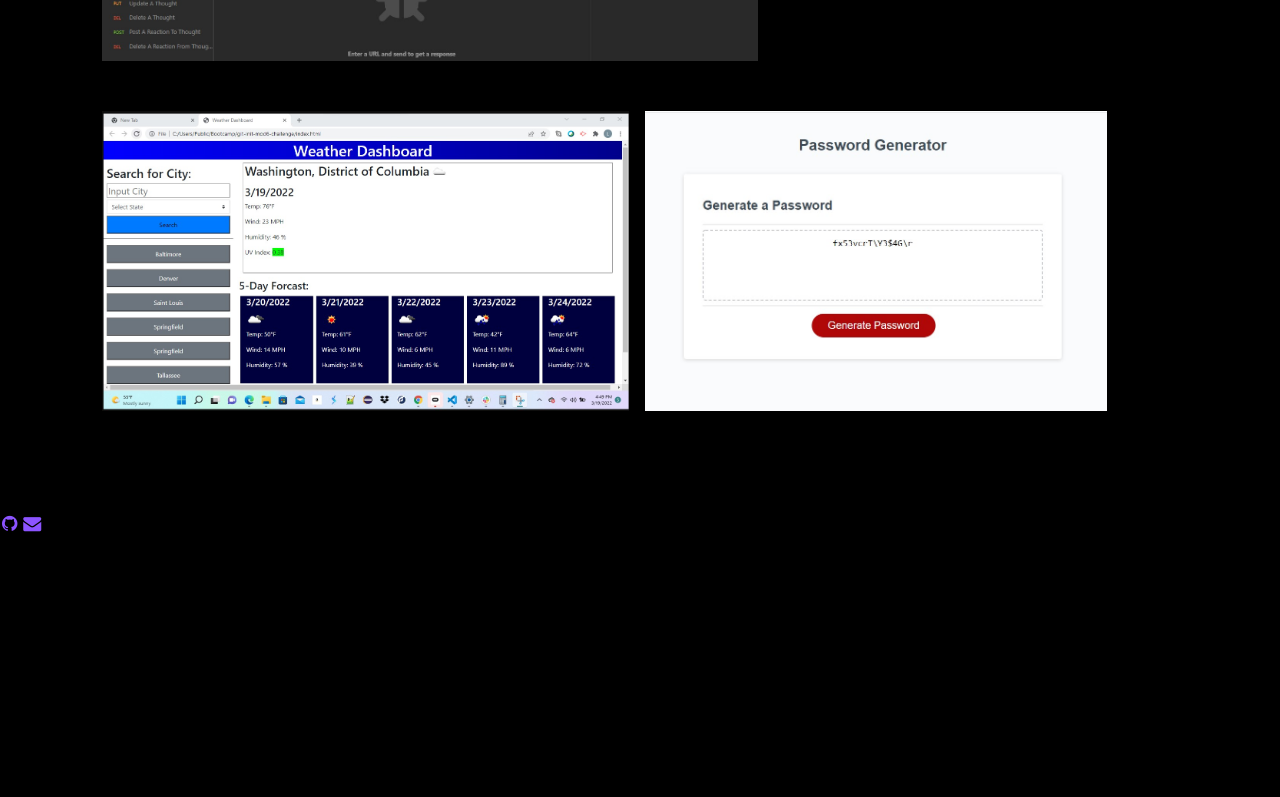
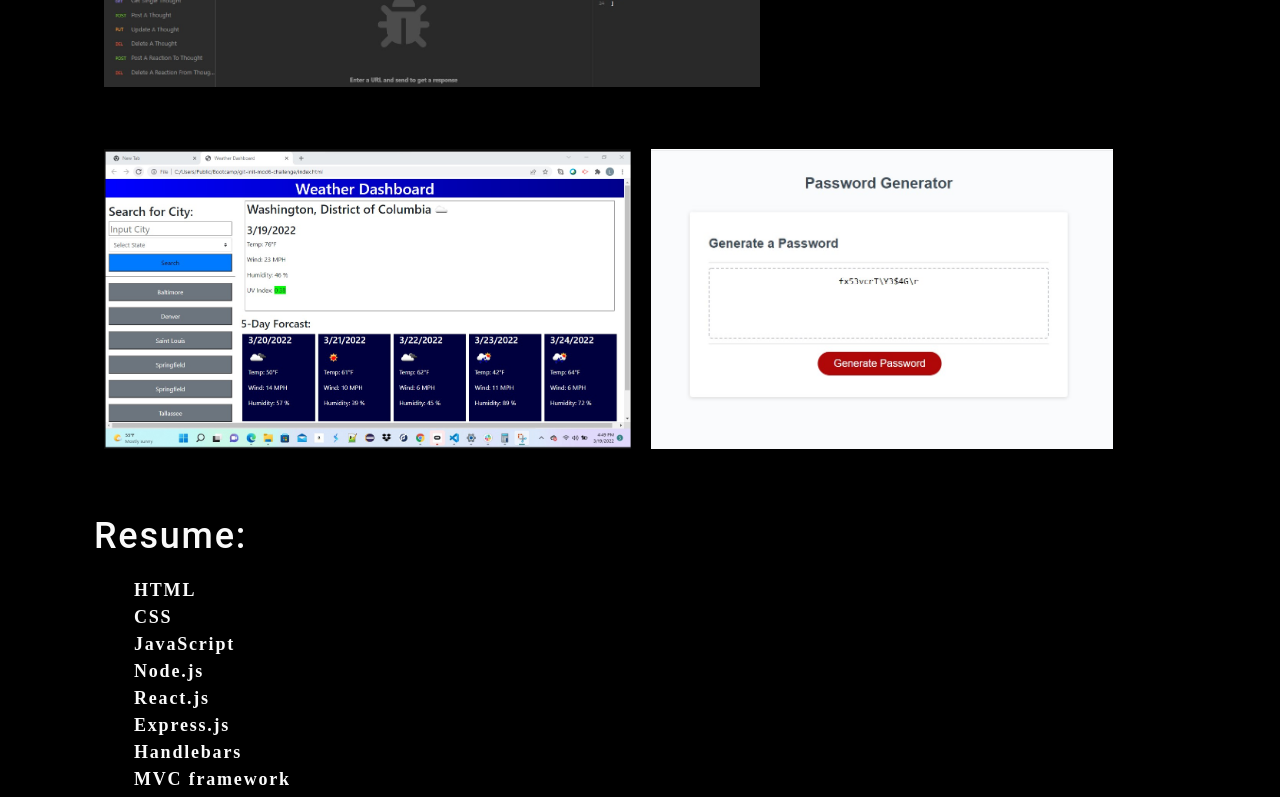
Before and after one commit to dolomiteson/total-rad-reactive-portfolio, a React (Create React App) app: page / in a window 1280 px wide. Shown: the part 2000-2797 px from the top of the page. Before the commit the page ends 2538 px from the top, so only its background shows below. Built offline with nearby package versions, Linux system fonts and the light colour scheme.

Commit message:
Create Resume compnent

```diff
--- a/src/App.js
+++ b/src/App.js
@@ -3,6 +3,7 @@ import React, { useState } from 'react';
 import Nav from './components/Nav';
 import About from './components/About';
 import Portfolio from './components/Portfolio';
+import Resume from './components/Resume';
 import ContactForm from './components/Contact';
 import Footer from './components/Footer';
 
@@ -32,6 +33,7 @@ function App() {
           <>
             <About currentCategory={currentCategory}></About>
             <Portfolio></Portfolio>
+            <Resume></Resume>
           </>
         ) : (
           <ContactForm></ContactForm>
--- a/src/components/About/index.js
+++ b/src/components/About/index.js
@@ -8,7 +8,7 @@ function About() {
       <div>
         <p>
           I am a SDET involved in the tech indrustry for the last 6 years. I am aspiring to transition completely
-          into software development. I have a degree in Softgware Development along with a certificate in Node applications.
+          into software development. I have a degree in Software Development along with a certificate in Node applications.
           Please see Resume section for more details.
         </p>
         <p>
--- a/src/components/Contact/index.js
+++ b/src/components/Contact/index.js
@@ -36,7 +36,7 @@ function ContactForm() {
 
   return (
     <section>
-      <h1>Contact me</h1>
+      <h1>Contact Me:</h1>
       <form id="contact-form" onSubmit={handleSubmit}>
         <div>
           <label htmlFor="name">Name:</label>
--- a/src/components/Footer/index.js
+++ b/src/components/Footer/index.js
@@ -5,6 +5,7 @@ function Footer() {
     <footer>
       <a href="https://github.com/dolomiteson" target="_blank" rel="noreferrer" title="github"><i className="fa fa-github"></i></a>
       <a href="mailto: zimmerman.lucas@hotmail.com" target="_blank" rel="noreferrer" title="email"><i className="fa fa-envelope" ></i></a>
+      <a href="https://www.linkedin.com/in/lucas-zimmerman-7721a5120/" target="_blank" rel="noreferrer" title="linkedin"><i className="fa fa-linkedin" ></i></a>
     </footer>
   );
 }
--- a/src/components/Portfolio/index.js
+++ b/src/components/Portfolio/index.js
@@ -42,12 +42,14 @@ function Portfolio() {
       <div>
         <div className="flex-row">
           {projects.map((project, i) => (
+            <a href={project.link} target="_blank" rel="noreferrer">
               <img
                 src={require(`../../assets/page-pics/${i}.jpg`)}
                 alt={project.name}
                 className="img-thumbnail mx-1"
                 key={project.name}
               />
+            </a>
           ))}
         </div>
       </div>
--- a/src/components/Resume/index.js
+++ b/src/components/Resume/index.js
@@ -1,14 +1,41 @@
-import React from 'react';
+import React from "react";
 
 function Resume() {
-  return (
-    <section className="my-5">
-      <h1 id="resume">Resume:</h1>
-      <p>
-        Resume: Coming Soon!
-      </p>
-    </section>
-  );
+    const data = [
+        'HTML',
+        'CSS',
+        'JavaScript',
+        'Node.js',
+        'React.js',
+        'Express.js',
+        'Handlebars',
+        'MVC framework',
+        'OPP',
+        'SQL',
+        'NoSQL',
+        'MongoDB',
+        'server-side development',
+        'Heroku',
+        'Github',
+        'UI/UX design',
+        'MERN',
+        'Test Driven Development'
+    ]
+    return (
+        <div>
+          <h1 id="resume">Resume:</h1>
+            <div className="skillsList">
+                <ul>
+                    {data.map((fields, index) => {
+                        return (
+                            <li key={index}>{fields}</li>
+                        )
+                    })}
+                </ul>
+            </div>
+            <h1><a href='https://docdro.id/1LMZlKE' target="_blank" rel="noreferrer" download>My Resume</a></h1>
+        </div>
+    );
 }
 
 export default Resume;
```
Also changed, not shown: 1 other file (tests, documents, lock files or other folders). Lines whose indentation alone changed are shown as unchanged.
